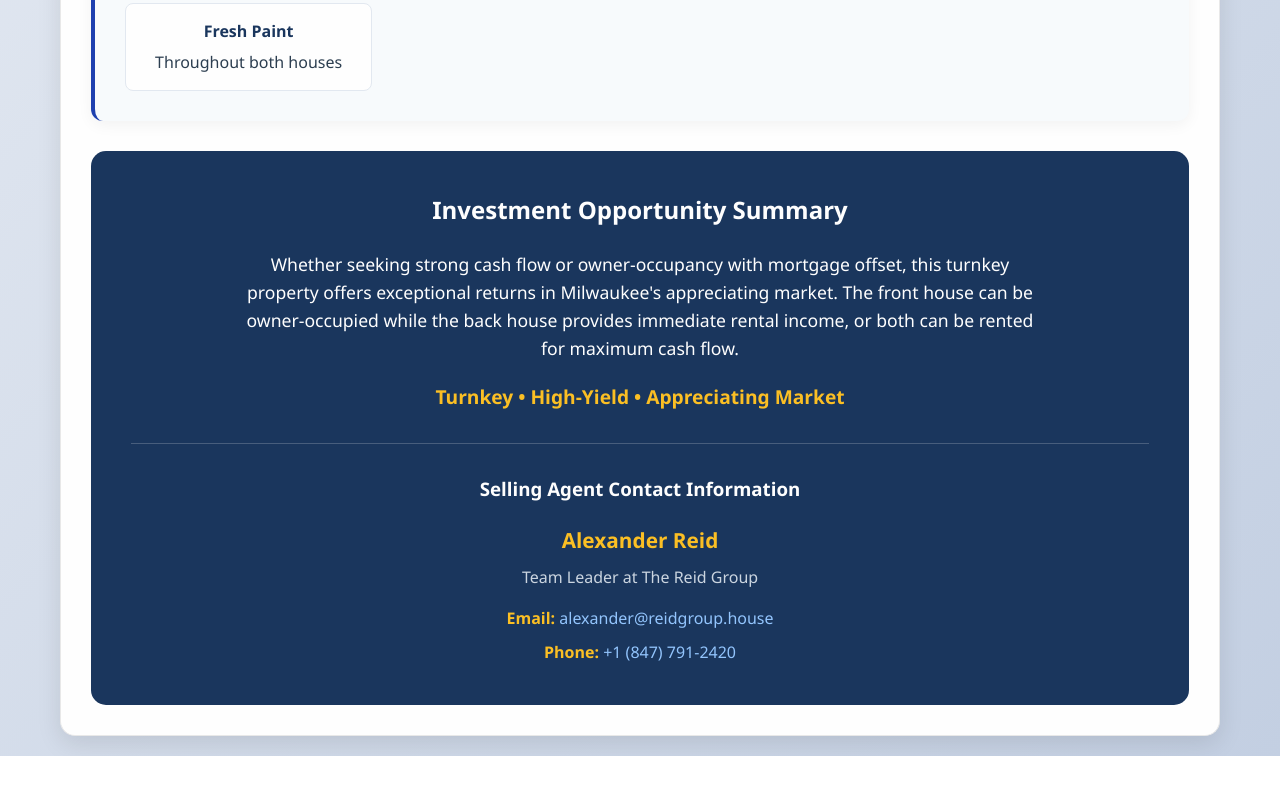
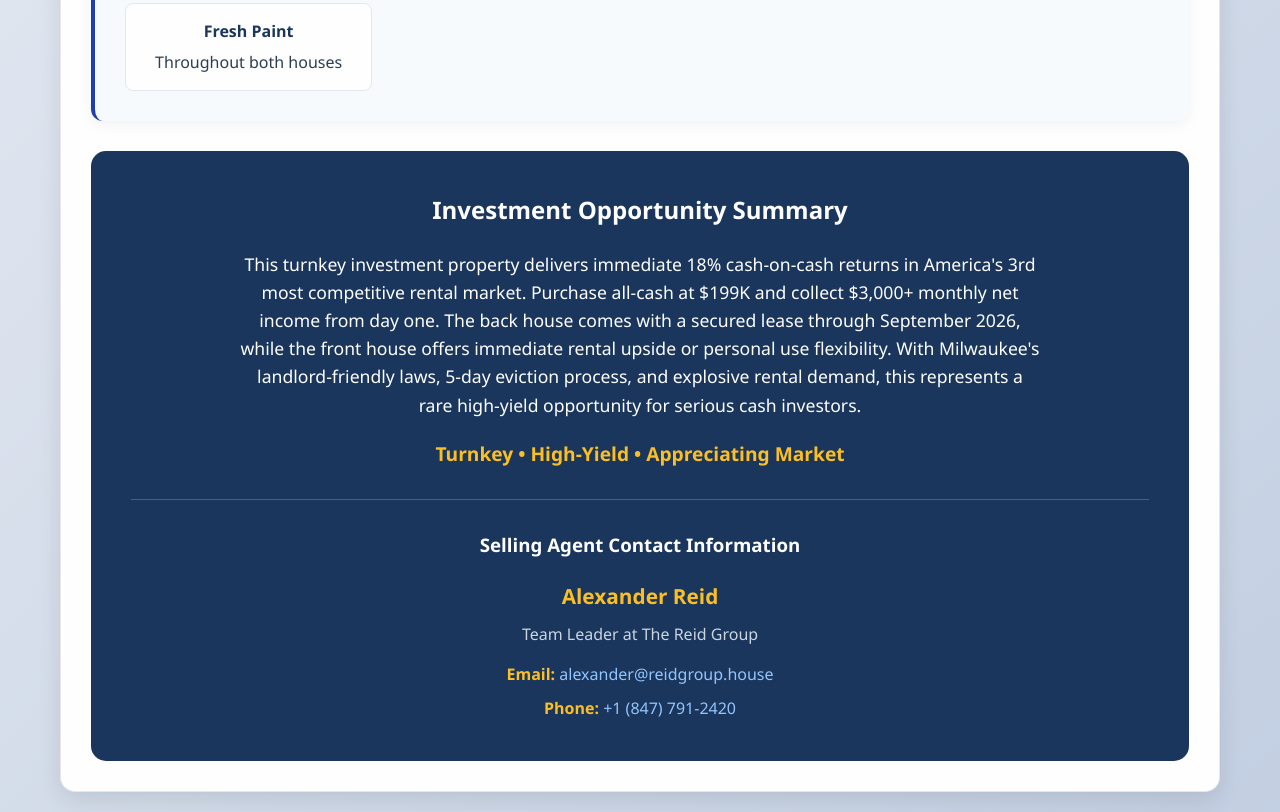
Before and after one commit to MitzvahMerch/3279N21st, a plain HTML site: page index.html in a window 1280 px wide. Shown: the part 1681-2493 px from the top of the page. Before the commit the page ends 2437 px from the top, so only its background shows below. Drawn offline with Linux system fonts and the light colour scheme.

Commit message:
new text

```diff
--- a/index.html
+++ b/index.html
@@ -670,7 +670,7 @@
                 <div style="background: #1a365d; color: #fefefe; padding: 40px; border-radius: 15px; text-align: center; margin-top: 30px;">
                     <h2 style="color: #fefefe; margin-bottom: 20px; font-weight: 700;">Investment Opportunity Summary</h2>
                     <p style="font-size: 1.1rem; margin-bottom: 20px; max-width: 800px; margin-left: auto; margin-right: auto;">
-                        Whether seeking strong cash flow or owner-occupancy with mortgage offset, this turnkey property offers exceptional returns in Milwaukee's appreciating market. The front house can be owner-occupied while the back house provides immediate rental income, or both can be rented for maximum cash flow.
+                        This turnkey investment property delivers immediate 18% cash-on-cash returns in America's 3rd most competitive rental market. Purchase all-cash at $199K and collect $3,000+ monthly net income from day one. The back house comes with a secured lease through September 2026, while the front house offers immediate rental upside or personal use flexibility. With Milwaukee's landlord-friendly laws, 5-day eviction process, and explosive rental demand, this represents a rare high-yield opportunity for serious cash investors.
                     </p>
                     <div style="font-size: 1.2rem; font-weight: 700; color: #fbbf24; margin-bottom: 30px;">
                         Turnkey • High-Yield • Appreciating Market
```
